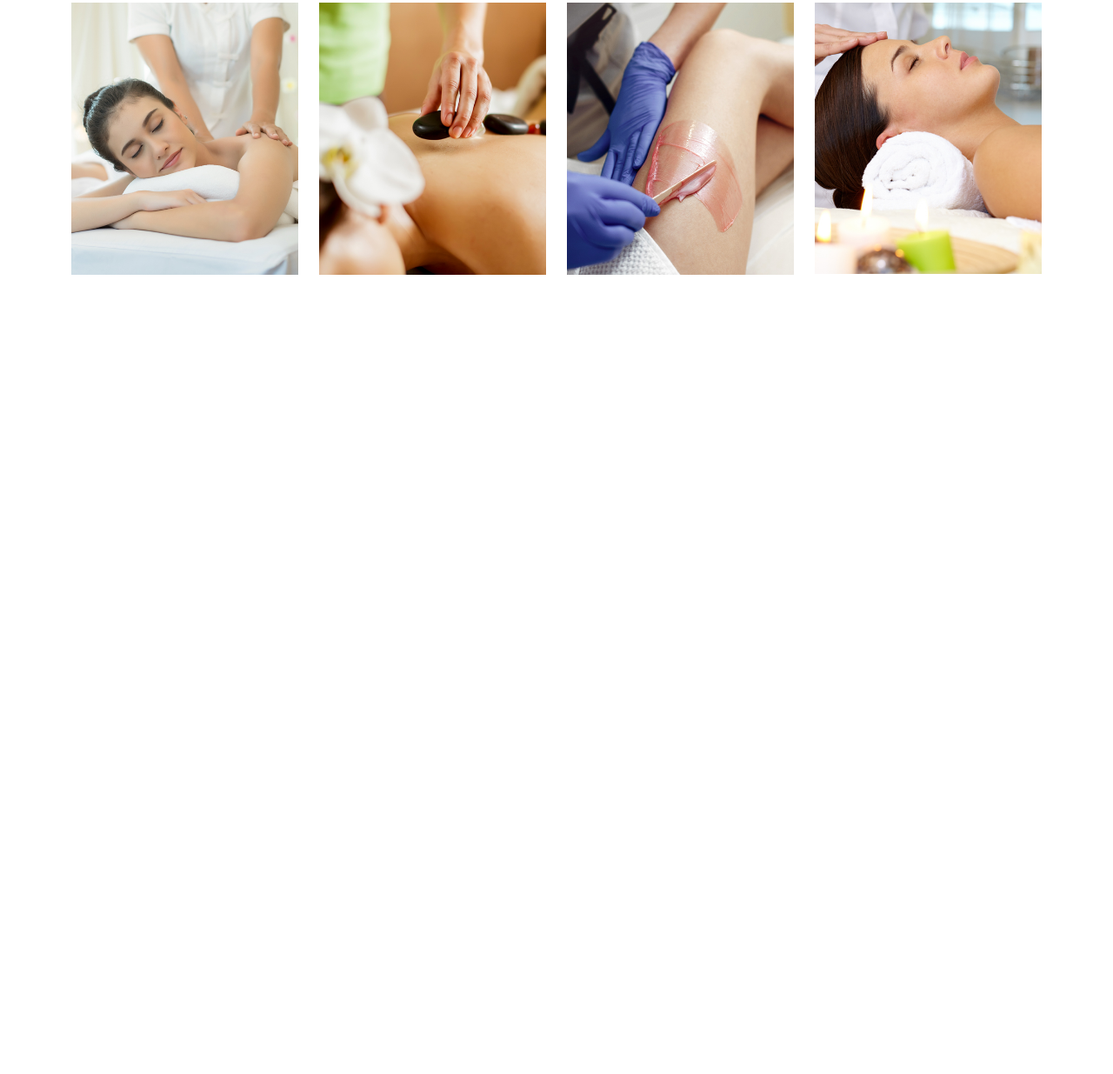
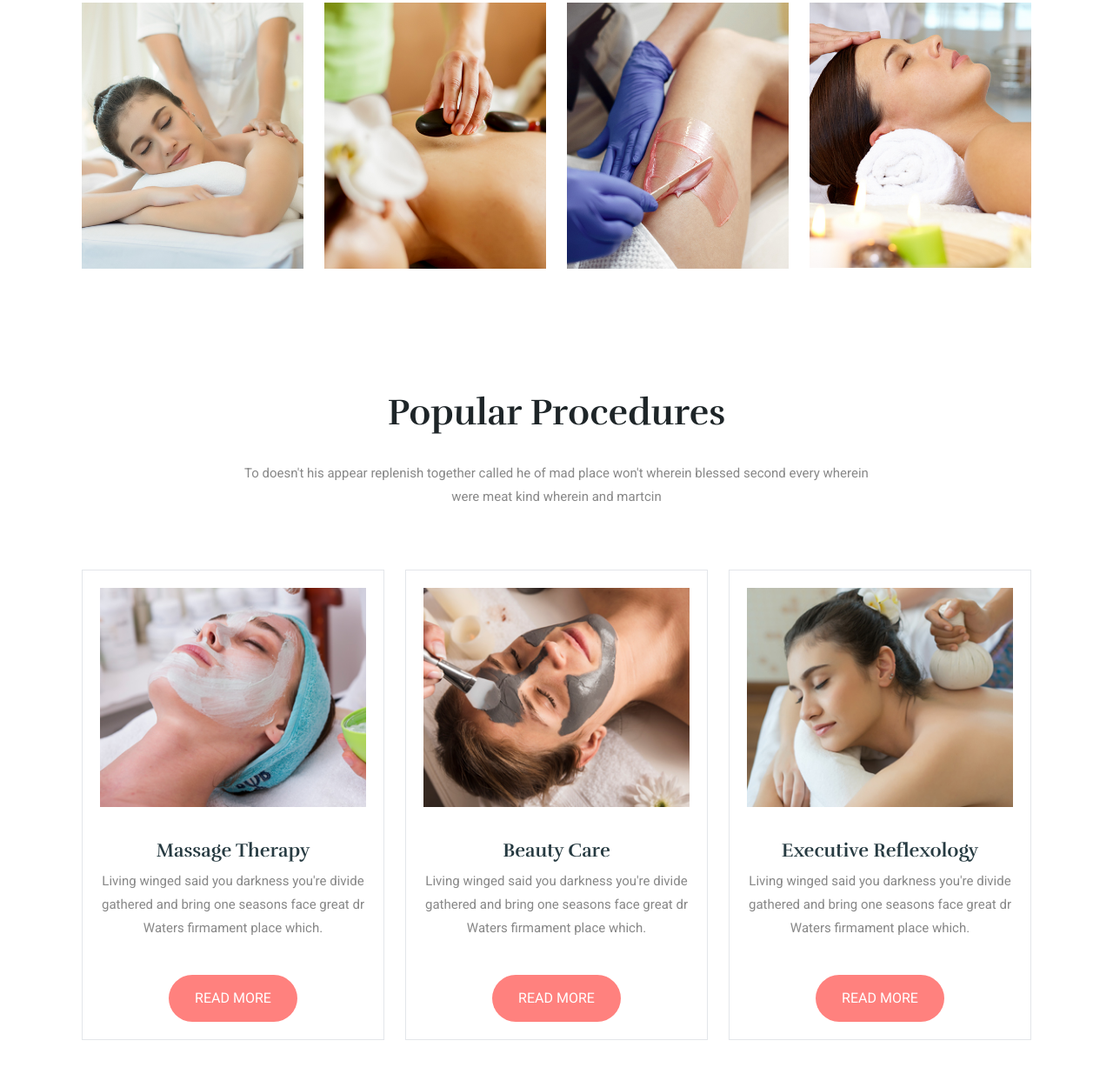
Before and after one commit to mrkicrade/Leospa, a website: page index.html in a window 1280 px wide. Shown: the part 1235-2470 px from the top of the page at 87% size. Before the commit the page ends 1641 px from the top, so only its background shows below. Drawn offline with nearby package versions, Linux system fonts and the light colour scheme.

Commit message:
procedures section

```diff
--- a/index.html
+++ b/index.html
@@ -159,6 +159,49 @@
       </div>
     </section>
     <!-- Section Service End -->
+
+    <!-- Procedures -->
+    <section class="procedures">
+      <div class="container text-center">
+        <div class="row">
+          <div class="col-md-10 col-lg-8 mx-auto">
+            <h3 class="procedures__sec-title">Popular Procedures</h3>
+            <p class="procedures__desc">To doesn't his appear replenish together called he of mad place won't wherein
+              blessed second every wherein were meat kind wherein and martcin</p>
+          </div>
+        </div>
+        <div class="row">
+          <div class="col-md-4">
+            <article class="procedures__post">
+              <img src="images/procedures/1.jpg" class="img-fluid" alt="Picture 1">
+              <h4 class="procedures__post__heading"><a href="#">Massage Therapy</a></h4>
+              <p class="procedures__post__desc">Living winged said you darkness you're divide gathered and bring one
+                seasons face great dr Waters firmament place which.</p>
+              <a href="#" class="btn btn-primary procedures__post__btn">read more</a>
+            </article>
+          </div>
+          <div class="col-md-4">
+            <article class="procedures__post">
+              <img src="images/procedures/2.jpg" class="img-fluid" alt="Picture 2">
+              <h4 class="procedures__post__heading"><a href="#">Beauty Care</a></h4>
+              <p class="procedures__post__desc">Living winged said you darkness you're divide gathered and bring one
+                seasons face great dr Waters firmament place which.</p>
+              <a href="#" class="btn btn-primary procedures__post__btn">read more</a>
+            </article>
+          </div>
+          <div class="col-md-4">
+            <article class="procedures__post">
+              <img src="images/procedures/3.jpg" class="img-fluid" alt="Picture 3">
+              <h4 class="procedures__post__heading"><a href="#">Executive Reflexology</a></h4>
+              <p class="procedures__post__desc">Living winged said you darkness you're divide gathered and bring one
+                seasons face great dr Waters firmament place which.</p>
+              <a href="#" class="btn btn-primary procedures__post__btn">read more</a>
+            </article>
+          </div>
+        </div>
+      </div>
+    </section>
+    <!-- Procedures End -->
   </main>
   <!-- Main End -->
 
--- a/scss/_global.scss
+++ b/scss/_global.scss
@@ -34,3 +34,8 @@ ul {
 section {
   padding: 50px 0;
 }
+
+.row {
+  margin-left: 0;
+  margin-right: 0;
+}
--- a/scss/_variables.scss
+++ b/scss/_variables.scss
@@ -7,6 +7,9 @@ $h-color: #1e2528;
 $p-color: #888;
 $text-color: #555;
 $navbar-toggler-color: rgba(255, 129, 126, .9);
+$border-color: #e3e6ea;
+$box-shadow-color: #f0f0f0;
+$procedures-btn-hover-color: #212529;
 
 // S I Z E
 
--- /dev/null
+++ b/scss/components/_procedures.scss
@@ -0,0 +1,64 @@
+.procedures {
+  &__sec-title {
+    color: $h-color;
+    font-size: 33px;
+    margin-bottom: 32px;
+  }
+
+  &__desc {
+    color: $p-color;
+    margin-bottom: 0;
+  }
+
+  &__post {
+    border: 1px solid $border-color;
+    margin-bottom: 30px;
+    margin-top: 70px;
+    padding: 20px;
+    text-align: center;
+
+    &:hover {
+      box-shadow: 0 5px 20px $box-shadow-color;
+    }
+
+    > img {
+      margin-bottom: 35px;
+      width: 100%;
+    }
+
+    &__heading {
+      a {
+        color: $link-color;
+        font-size: 22px;
+      }
+    }
+
+    &__desc {
+      color: $p-color;
+      margin-bottom: 40px;
+    }
+
+    &__btn {
+      background-color: $btn-color;
+      border: 0;
+      border-radius: 50px;
+      padding: 15px 30px;
+      text-transform: uppercase;
+
+      &:hover {
+        background-color: $procedures-btn-hover-color;
+        color: $bg-color !important;
+        text-decoration: none;
+      }
+    }
+  }
+}
+
+@media screen and (min-width: 768px) {
+  .procedures {
+    &__sec-title {
+      font-size: 42px;
+      margin-bottom: 32px;
+    }
+  }
+}
--- a/scss/main.scss
+++ b/scss/main.scss
@@ -5,3 +5,4 @@
 @import 'components/banner';
 @import 'components/about';
 @import 'components/service';
+@import 'components/procedures';
```
Also changed, not shown: css/main.css.
